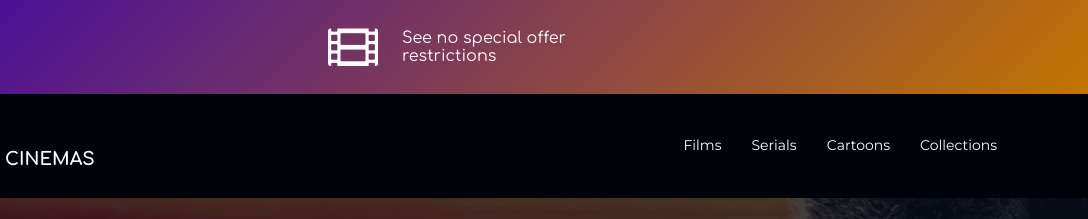
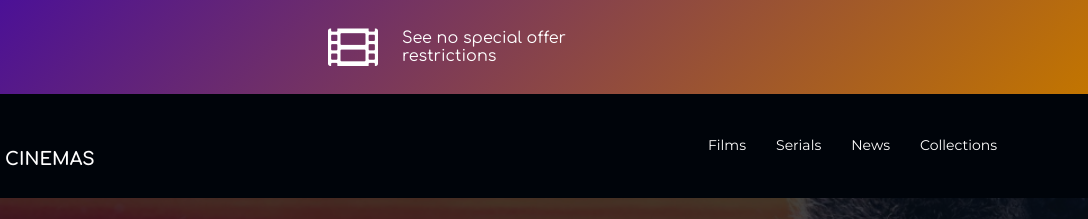
Before and after one commit to liluzi-wh/VUE-cinema, a plain HTML site: page index.html in a window 1280 px wide. Shown: the top 219 px of the page, 192-1280 px from the left. Drawn offline with Linux system fonts and the light colour scheme; files whose address does not match are found by name.

Commit message:
Update index.html

```diff
--- a/index.html
+++ b/index.html
@@ -24,7 +24,7 @@
             <ul class="header__list">
                <li><a href="#film" class="header__link"><span>Films</span></a></li>
                <li><a href="#serial" class="header__link"><span>Serials</span></a></li>
-               <li><a href="" class="header__link"><span>Cartoons</span></a></li>
+               <li><a href="" class="header__link"><span>News</span></a></li>
                <li><a href="" class="header__link"><span>Collections</span></a></li>
             </ul>
          </div>
```
